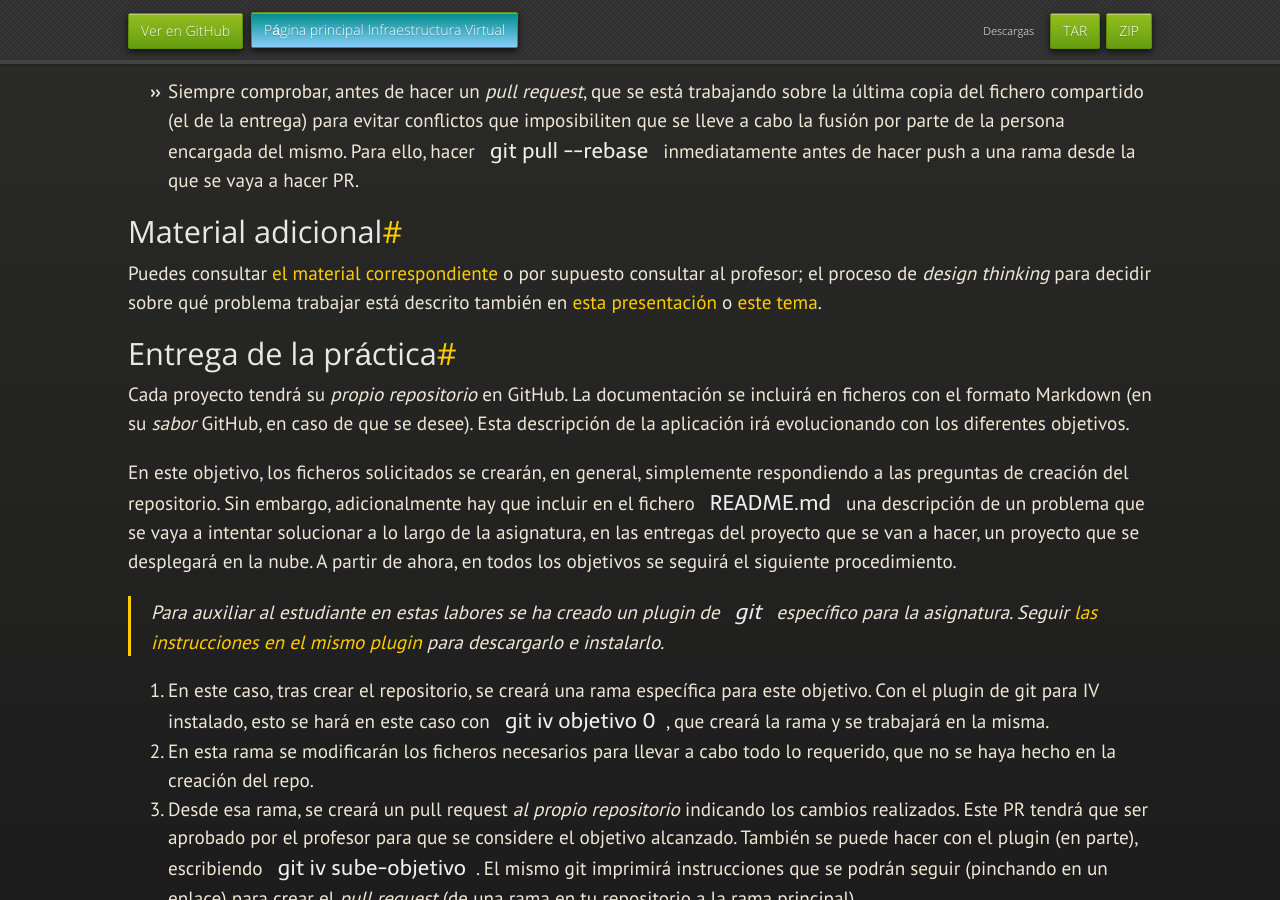
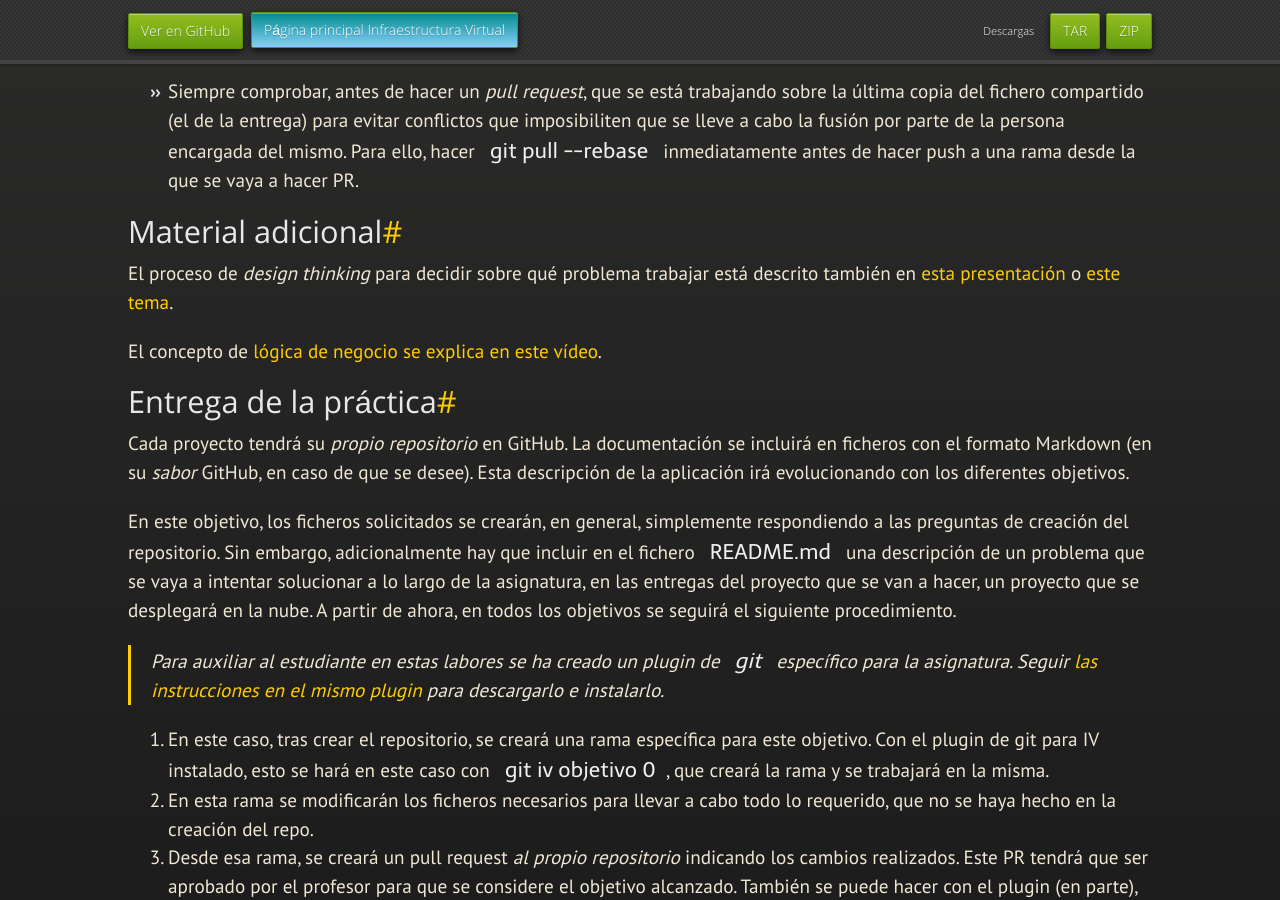
Before and after one commit to JJ/IV, a Jekyll site: the page built from documentos/proyecto/0.Repositorio.md, in a window 1280 px wide and 900 px high, scrolled down 2675 px. Built offline with Jekyll 4.4.1, drawn with Linux system fonts in a browser that asks for light colours; nearby versions of some CDN libraries; some web fonts are replaced; our own code applies the rules of GitHub Pages for plain Markdown files.

Commit message:
Sync documentos/proyecto/0.Repositorio.md de master a gh-pages

```diff
--- a/documentos/proyecto/0.Repositorio.md
+++ b/documentos/proyecto/0.Repositorio.md
@@ -150,12 +150,14 @@ que incluyen, pero no se limitan, a
 
 ## Material adicional
 
-Puedes consultar [el material
-correspondiente](../objetivos/0.Infraestructura) o por supuesto consultar al
-profesor; el proceso de *design thinking* para decidir sobre qué problema
+El proceso de *design thinking* para decidir sobre qué problema
 trabajar está descrito también en [esta
 presentación](https://jj.github.io/curso-tdd/preso/ddd.html) o [este
 tema](https://jj.github.io/curso-tdd/temas/ddd.html).
+
+El concepto de [lógica de
+negocio se explica en este
+vídeo](https://www.youtube.com/watch?v=-ysmXDDEsAM&t=817s).
 
 ## Entrega de la práctica
 
```
